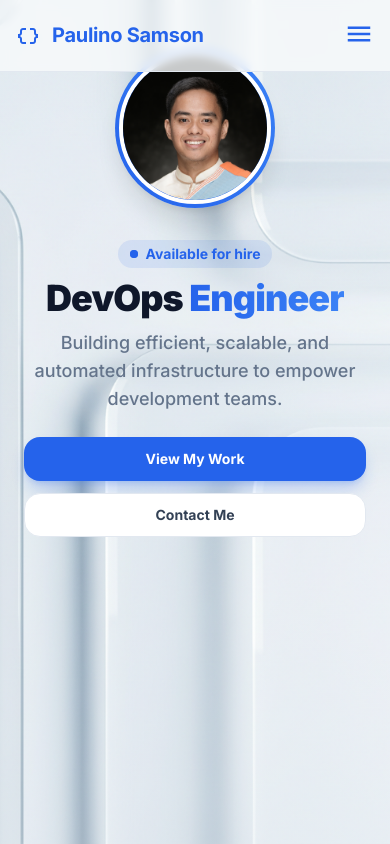
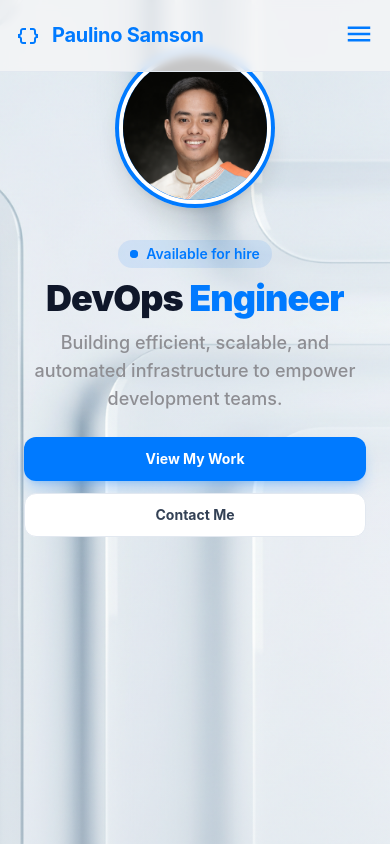
Before and after one commit to spicy-samson/spicy-portfolio, a Vue app: page / in a window 390 px wide. Built offline with nearby package versions, Linux system fonts and the light colour scheme.

Commit message:
feat: Implement dark mode toggle, add mobile navigation, and refresh UI styling across components.

```diff
--- a/tailwind.config.js
+++ b/tailwind.config.js
@@ -8,23 +8,26 @@ export default {
   theme: {
     extend: {
       colors: {
-        "primary": "#2563EB", // Royal Blue
-        "primary-dark": "#1E40AF", // Darker Royal Blue
-        "secondary": "#64748B", // Slate 500
-        "background-light": "#F8FAFC", // Slate 50
-        "background-dark": "#0F172A", // Slate 900
-        "card-border-hover": "#3B82F6" // Blue 500
+        "primary": "#007AFF", // macOS Blue
+        "primary-dark": "#0056B3",
+        "secondary": "#8E8E93", // macOS Gray
+        "background-light": "#F5F5F7", // macOS Light Background
+        "background-dark": "#000000", // macOS Dark Background
+        "card-border-hover": "#007AFF"
       },
       backgroundImage: {
         'hero-pattern': "url('/images/hero-bg.png')",
       },
       fontFamily: {
-        "display": ["Inter", "sans-serif"]
+        "display": ["-apple-system", "BlinkMacSystemFont", "Inter", "ui-sans-serif", "system-ui", "sans-serif"],
+        "body": ["-apple-system", "BlinkMacSystemFont", "Inter", "ui-sans-serif", "system-ui", "sans-serif"]
       },
       borderRadius: {
         "DEFAULT": "0.5rem",
-        "lg": "1rem",
-        "xl": "1.5rem",
+        "lg": "0.75rem",
+        "xl": "1rem",
+        "2xl": "1.5rem",
+        "3xl": "2rem",
         "full": "9999px"
       },
     },
```
